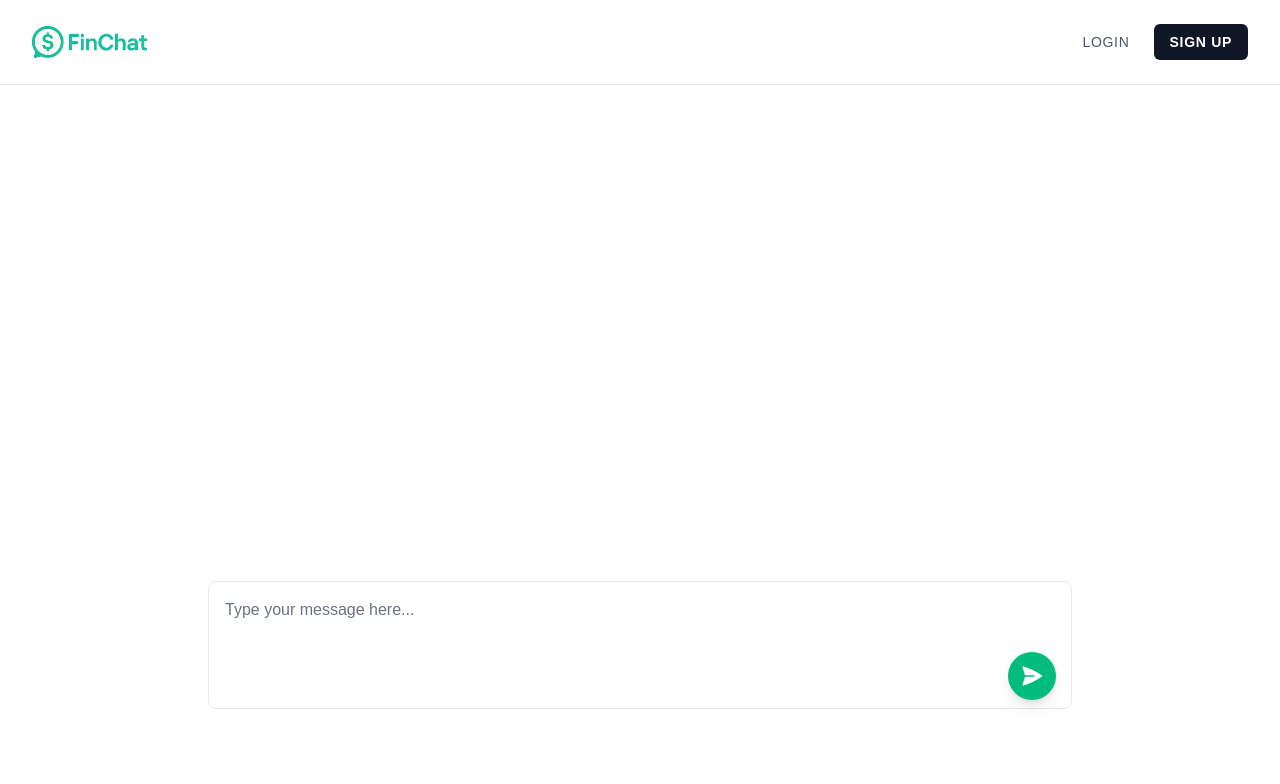
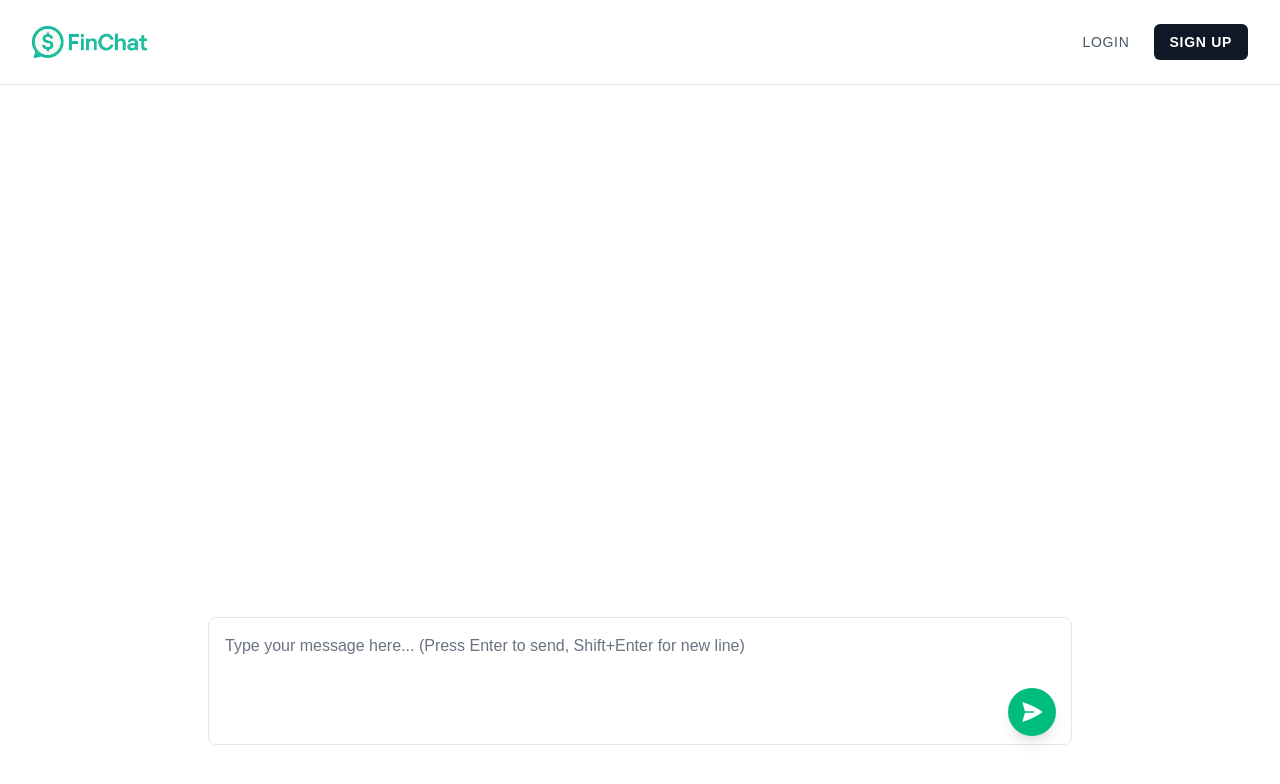
Before and after one commit to victobonetti/next-tet, a Next.js app: page /chat in a window 1280 px wide. Shown: the top 784 px of the page. Built offline with nearby package versions, Linux system fonts and the light colour scheme.

Commit message:
messages screen

```diff
--- a/src/app/chat/page.tsx
+++ b/src/app/chat/page.tsx
@@ -36,18 +36,25 @@ export default function ChatPage() {
     }, 1000);
   };
 
+  const handleKeyDown = (e: React.KeyboardEvent<HTMLTextAreaElement>) => {
+    if (e.key === 'Enter' && !e.shiftKey) {
+      e.preventDefault();
+      handleSubmit(e);
+    }
+  };
+
   return (
-    <div className="min-h-screen bg-white relative flex flex-col mt-21">
+    <div className="min-h-screen bg-white relative flex flex-col">
       <Header />
       <motion.main
         initial={{ opacity: 0 }}
         animate={{ opacity: 1 }}
         transition={{ duration: 0.5 }}
-        className="flex-grow mx-auto w-full max-w-4xl px-4 py-8"
+        className="flex-1 flex items-center justify-center w-full max-w-4xl mx-auto px-4 pt-24 pb-8"
       >
-        <div className="flex flex-col items-center justify-center h-[calc(100vh-200px)]">
-          <div className="flex-grow overflow-y-auto mb-4">
-            <div className="flex-1 overflow-y-auto mb-4 space-y-4">
+        <div className="w-full h-[calc(100vh-10rem)] flex flex-col">
+          <div className="flex-1 overflow-y-auto mb-4">
+            <div className="space-y-4">
               {messages.map((message, index) => (
                 <motion.div
                   key={index}
@@ -70,13 +77,14 @@ export default function ChatPage() {
               <div ref={messagesEndRef} />
             </div>
           </div>
-          <div className="mt-auto w-full">
-            <form onSubmit={handleSubmit} className="w-full relative">
-              <div className="relative w-full">
+          <div className="mt-auto">
+            <form onSubmit={handleSubmit} className="relative">
+              <div className="relative">
                 <textarea
                   value={input}
                   onChange={(e) => setInput(e.target.value)}
-                  placeholder="Type your message here..."
+                  onKeyDown={handleKeyDown}
+                  placeholder="Type your message here... (Press Enter to send, Shift+Enter for new line)"
                   className="w-full p-4 pr-16 text-gray-900 bg-white border border-gray-200 rounded-lg focus:ring-2 focus:ring-emerald-500 focus:border-transparent resize-none h-32 placeholder-gray-500"
                   disabled={isLoading}
                 />
```
